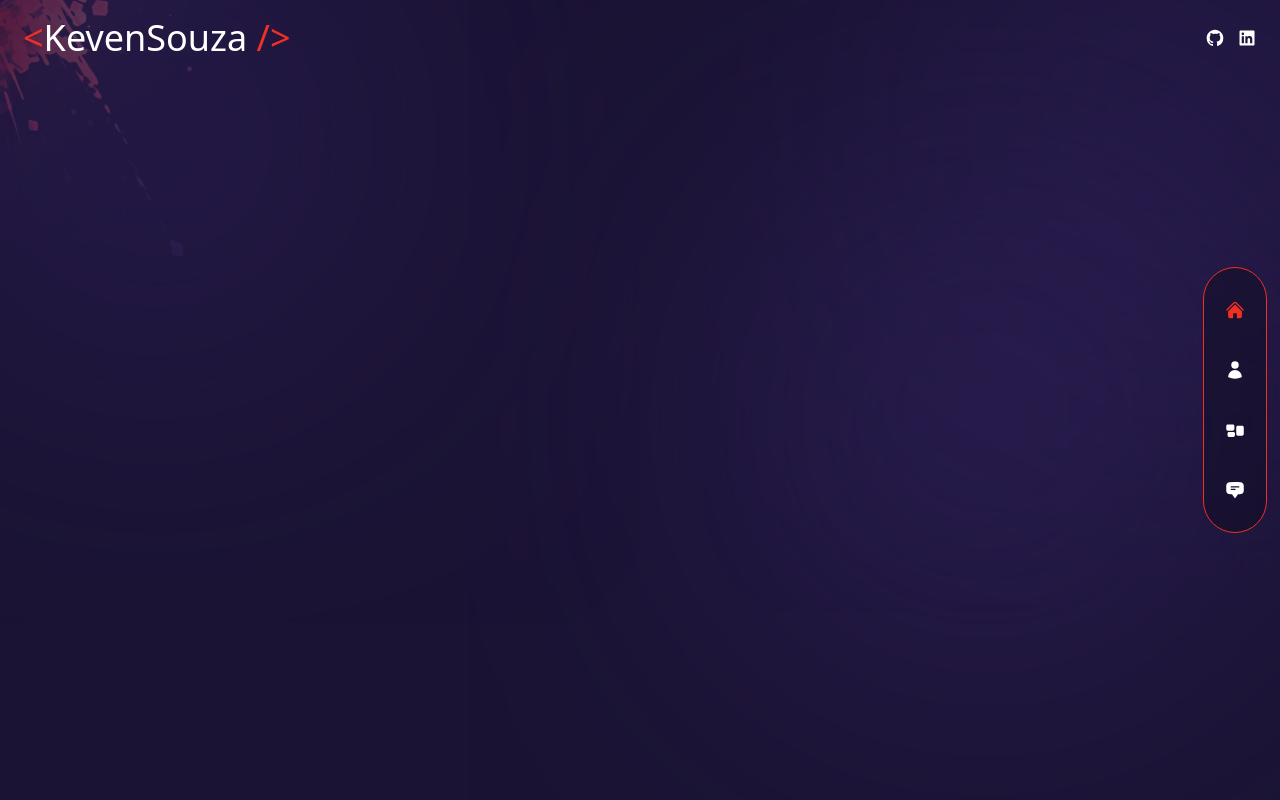
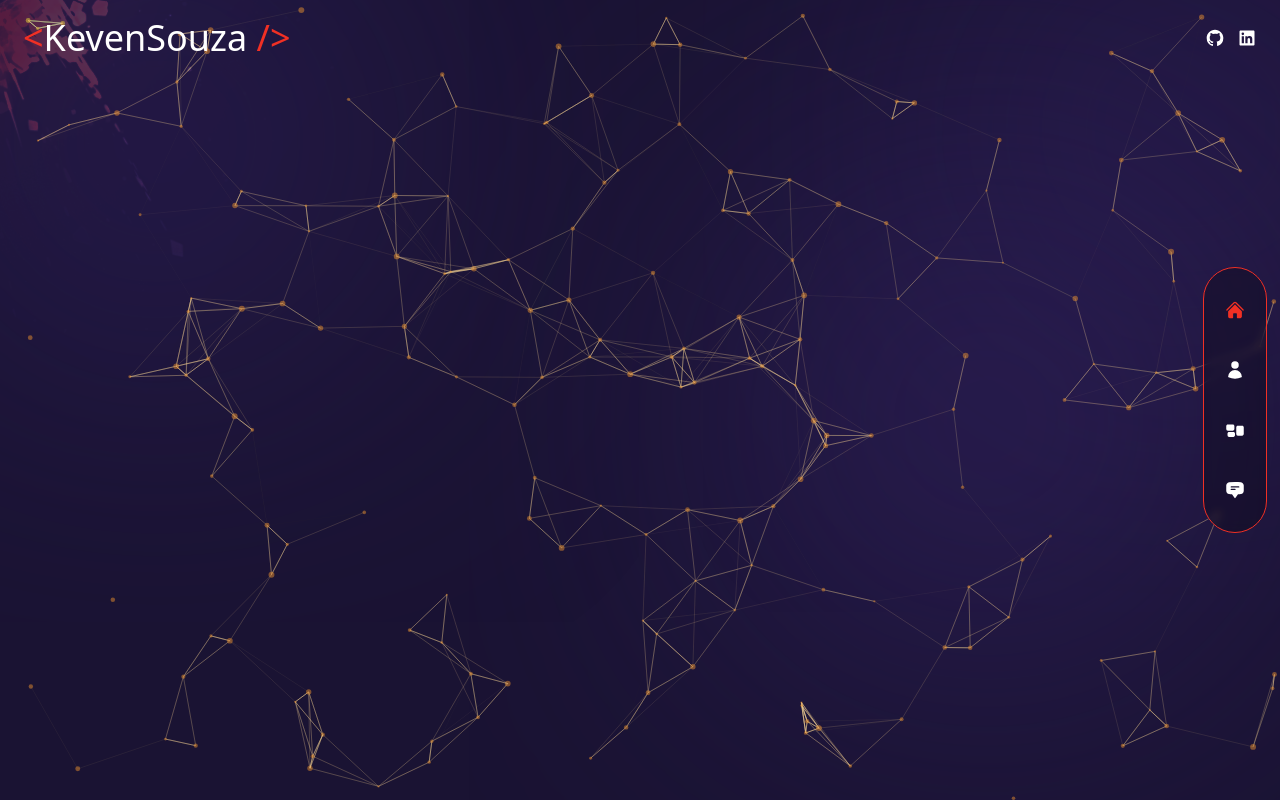
Before and after one commit to kevensouzz/my-portfolio, a Next.js app: page / in a window 1280 px wide. Built offline with nearby package versions, Linux system fonts and the light colour scheme.

Commit message:
add particles container

```diff
--- a/app/layout.jsx
+++ b/app/layout.jsx
@@ -3,11 +3,12 @@ import { Sora } from "next/font/google"
 import Header from '@/components/Header'
 import Nav from '@/components/Nav'
 import TopLeftImg from '@/components/TopLeftImg'
+import Particles from '@/components/Particles'
 
 const sora = Sora({
   subsets: ["latin"],
   variable: "--font-sora",
-  weight: ["100","200","300","400","500","600","700","800",]
+  weight: ["100", "200", "300", "400", "500", "600", "700", "800",]
 })
 
 export const metadata = {
@@ -18,7 +19,8 @@ export const metadata = {
 export default function RootLayout({ children }) {
   return (
     <html lang="pt">
-      <body className={`w-full h-screen overflow-hidden select-none bg-primary bg-cover bg-no-repeat text-white font-sora`}>
+      <body className={`w-full h-screen overflow-hidden select-none bg-imgprimary bg-cover bg-no-repeat text-white font-sora`}>
+        <Particles />
         <TopLeftImg />
         <Header />
         <Nav />
--- a/app/page.jsx
+++ b/app/page.jsx
@@ -1,5 +1,6 @@
 export default function Home() {
   return (
-    <main></main>
+    <main className={`h-screen w-full overflow-hidden`}>
+    </main>
   )
 }
--- a/components/Nav.jsx
+++ b/components/Nav.jsx
@@ -10,10 +10,10 @@ import {
 
 // nav data
 export const navData = [
-  { path: '/', icon: <HiHome /> },
-  { path: '/about', icon: <HiUser /> },
-  { path: '/projects', icon: <HiRectangleGroup /> },
-  { path: '/contact', icon: <HiChatBubbleBottomCenterText /> }
+  { name: "Home", path: '/', icon: <HiHome /> },
+  { name: "About", path: '/about', icon: <HiUser /> },
+  { name: "Projects", path: '/projects', icon: <HiRectangleGroup /> },
+  { name: "Contact", path: '/contact', icon: <HiChatBubbleBottomCenterText /> }
 ];
 
 export default function Nav() {
@@ -24,7 +24,23 @@ export default function Nav() {
     <nav className={`flex flex-col items-center md:justify-center gap-y-4 fixed h-max bottom-0 mt-auto md:right-[1%] z-10 top-0 w-full md:w-16 md:max-w-md md:h-screen`}>
       <div className={`flex w-full md:flex-col items-center justify-between md:justify-center gap-y-10 px-4 md:px-0 h-[80px] bg-black/25 md:h-max py-8 backdrop-blur-sm text-3xl md:text-xl md:rounded-full border-accent border-t md:border`}>
         {navData.map((link, index) => {
-          return <Link className={`${link.path == pathname && "text-accent"} md:hover:text-accent max-md:cursor-default transition-all duration-300 ease-linear`} key={index} href={link.path}>{link.icon}</Link>
+          return <Link className={`
+          ${link.path == pathname && "text-accent"}
+          md:hover:text-accent max-md:cursor-default
+          transition-all duration-300 ease-linear
+          relative flex items-center group
+          `}
+            key={index}
+            href={link.path}
+          >
+            <div className={`absolute pr-14 right-0 hidden xl:group-hover:flex`}>
+              <div className={`bg-white relative flex text-accent items-center p-2 rounded-[4px]`}>
+                <div className={`text-xs leading-none font-semibold capitalize`}>{link.name}</div>
+                <div className={`border-solid border-l-white border-l-8 border-y-transparent border-y-[6px] border-r-0 absolute -right-2`}></div>
+              </div>
+            </div>
+            {link.icon}
+          </Link>
         })}
       </div>
     </nav>
--- /dev/null
+++ b/components/Particles.jsx
@@ -0,0 +1,98 @@
+"use client";
+import { Particles } from "react-particles"
+import { loadFull } from "tsparticles"
+import { useCallback } from "react"
+
+export default function ParticlesContainer() {
+
+  const particlesInit = useCallback(async (engine) => {
+    await loadFull(engine);
+  }, []);
+
+  const particlesLoaded = useCallback(async () => { }, []);
+
+  return <Particles
+    className={`w-full h-full absolute`}
+    id="tsparticles"
+    init={particlesInit}
+    loaded={particlesLoaded}
+    options={{
+      fullScreen: {
+        enable: true
+      },
+      background: {
+        color: {
+          value: ""
+        }
+      },
+      fpsLimit: 120,
+      interactivity: {
+        events: {
+          onClick: {
+            enable: false,
+            mode: "push"
+          },
+          onHover: {
+            enable: true,
+            mode: "repulse"
+          },
+          resize: true,
+        },
+        modes: {
+          push: {
+            quantiy: 90
+          },
+          repulse: {
+            distance: 100,
+            duration: 1
+          }
+        }
+      },
+      particles: {
+        color: {
+          value: "#e68e2e"
+        },
+        links: {
+          color: "#f5d393",
+          distance: 100,
+          enable: true,
+          opacity: 0.5,
+          width: 1
+        },
+        collisions: {
+          enable: true
+        },
+        move: {
+          direction: "none",
+          enable: true,
+          outModes: {
+            default: "bounce"
+          },
+          random: false,
+          speed: 1,
+          straight: false
+        },
+        number: {
+          density: {
+            enable: true,
+            area: 500
+          },
+          value: 100
+        },
+        opacity: {
+          value: 0.5
+        },
+        shape: {
+          type: "circle"
+        },
+        size: {
+          value: {
+            min: 1,
+            max: 3
+          }
+        },
+        detectRetina: true
+      }
+    }}
+  />
+}
--- a/package.json
+++ b/package.json
@@ -7,10 +7,12 @@
     "start": "next start"
   },
   "dependencies": {
-    "next": "14.0.1",
+    "next": "^14.0.2",
     "react": "^18",
     "react-dom": "^18",
-    "react-icons": "^4.11.0"
+    "react-icons": "^4.11.0",
+    "react-particles": "^2.12.2",
+    "tsparticles": "^2.12.0"
   },
   "devDependencies": {
     "autoprefixer": "^10.0.1",
--- a/tailwind.config.js
+++ b/tailwind.config.js
@@ -12,7 +12,7 @@ module.exports = {
         accent: '#F13024',
       },
       backgroundImage: {
-        primary: "url('/background-primary.svg')"
+        imgprimary: "url('/background-primary.svg')"
       },
       fontFamily: {
         sora: [`var(--font-sora)`, 'sans-serif']
```
